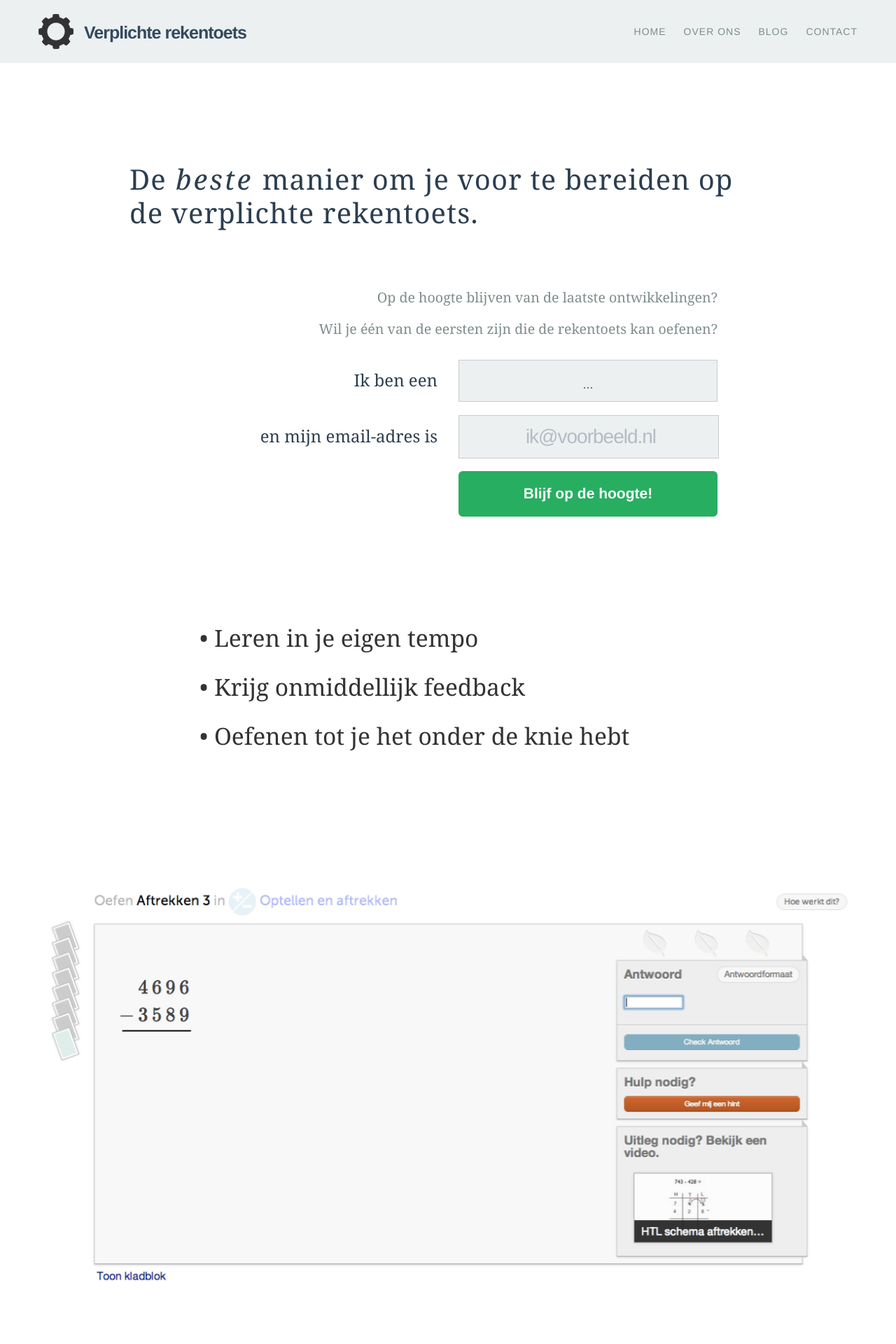
After one commit to nicholaschris/verplichterekentoets, a Flask app: template templates/index9.html in a window 1280 px wide. The commit adds this page. Shown: the top 1920 px of the page at 70% size. Run offline with Flask 2, Linux system fonts and the light colour scheme; the template is opened without the code that fills it, so the values that code supplies are empty; some libraries are stand-ins or nearby versions; some web fonts are replaced.

Commit message:
Design modifications

```diff
--- a/app.yaml
+++ b/app.yaml
@@ -7,7 +7,7 @@
 # using cloud.google.com/console use the "project id" for your application
 # id.
 application: verplichterekentoets
-version: 2
+version: 4
 runtime: python27
 api_version: 1
 threadsafe: yes
--- a/main.py
+++ b/main.py
@@ -27,7 +27,7 @@ class EmailDatabase(ndb.Model):
 @app.route('/')
 @app.route('/<name>')
 def main(name=None):
-    return render_template('index8.html', name=name)
+    return render_template('index9.html', name=name)
 
 @app.route('/thanks', methods=['POST'])
 @app.route('/thanks/<name>', methods=['POST'])
--- a/static/css/style.css
+++ b/static/css/style.css
@@ -5,7 +5,7 @@
 /* 28px */
 /* 24px */
 .welcome-message {
-  padding:120px 160px;
+  padding:120px 160px 80px 160px;
 }
 .welcome-message h6 {
   text-transform: none;
@@ -118,7 +118,8 @@ select#role {
 }
 /*only fo flat-ui free*/body {
   color: #34495e;
-  font-family: "Helvetica Neue", Helvetica, Arial, sans-serif;
+  /*font-family: "Helvetica Neue", Helvetica, Arial, sans-serif;*/
+  font-family: "Georgia", Helvetica, Arial, sans-serif;
   font-size: 14px;
   line-height: 1.231;
 }
@@ -489,7 +490,8 @@ h5,
 .h5,
 h6,
 .h6 {
-  font-family: "Helvetica Neue", Helvetica, Arial, sans-serif;
+  /*font-family: "Helvetica Neue", Helvetica, Arial, sans-serif;*/
+  font-family: "Georgia", Helvetica, Arial, sans-serif;
   color: #2c3e50;
 }
 h1 {
--- /dev/null
+++ b/templates/index9.html
@@ -0,0 +1,222 @@
+<!DOCTYPE html>
+<html lang="en">
+  <head>
+    <meta charset="utf-8">
+    <title>Verplichte Rekentoets</title>
+    <meta name="viewport" content="width=device-width, initial-scale=1.0">
+
+    <link rel="shortcut icon" href="img/gear_small.png">
+
+    <link rel="stylesheet" href="css/bootstrap.css">
+    <link rel="stylesheet" href="css/bootstrap-responsive.css">
+    <link rel="stylesheet" href="css/flat-ui.css">
+
+    <!-- Using only with Flat-UI (free)-->
+            <link rel="stylesheet" href="css/icon-font.css">
+        <!-- end -->
+
+    <link rel="stylesheet" href="css/style.css">
+
+
+    <!-- HTML5 shim, for IE6-8 support of HTML5 elements -->
+    <!--[if lt IE 9]>
+      <script src="../../flat-ui/js/html5shiv.js"></script>
+    <![endif]-->
+  </head>
+
+  <body>
+
+<!-- header-11 -->
+        <header class="header-11 bg-clouds">
+            <div class="container">
+                <div class="navbar span12">
+                    <div class="navbar-inner">
+                        <button type="button" class="btn btn-navbar"> </button>
+                        <a class="brand" href="/"><img src="img/gear_small.png" width="50" height="50" alt=""> Verplichte rekentoets</a>
+                        <div class="nav-collapse collapse pull-right">
+                            <ul class="nav">
+                                <li><a href="/">HOME</a></li>
+                                <li><a href="/overons">OVER ONS</a></li>
+                                <!-- <li><a href="#">PORTFOLIO</a></li> -->
+                                <li><a href="#">BLOG</a></li>
+                                <li><a href="#">CONTACT</a></li>
+                            </ul>
+                        </div>
+                    </div>
+                </div>
+            </div>
+        </header>
+
+        <section class="content-13" style="padding: 20px 0px;">
+            <div class="container">
+                <div class="row">
+                    <div class="">
+                        <form action="/thanks" method="post">
+
+
+                            <div class="welcome-message">
+                                <h3>
+                                    <div style="font-family:'Georgia';font-weight:100;display:block;letter-spacing:1.1px;">
+                                        De<span style="letter-spacing:3px;"><em> beste </em></span>manier om je voor te bereiden op de verplichte rekentoets.
+                                    </div>
+                                    <!-- <div style="display:block;font-size:0.7em;">Op de hoogte blijven van de laatste ontwikkelingen?</div> -->
+                                </h3>
+                            </div>
+                            <div class="offset2 span8">
+                                <div style="display:block;font-size:1.4em;text-align:right;padding-bottom:20px;">Op de hoogte blijven van de laatste ontwikkelingen?</div>
+                                <div style="display:block;font-size:1.4em;text-align:right;padding-bottom:30px;">Wil je één van de
+eersten zijn die de rekentoets kan oefenen?</div>
+                              <div class="row" style="margin-bottom:20px;">
+                                <div class="span4 align-right" style="height:60px;">
+                                  <span style="backgound-color:#fff;line-height:60px;font-size:1.3em;color:#333">
+                                    <h6 style="line-height:60px;margin: 0;text-align:right;text-transform:none">Ik ben een</h6></span>
+                                </div>
+                                <div id="email-signup" class="span4"   style="height:60px;line-height:60px;text-align:center;">
+                                  <select id="role" name="list" value="Ik_ben" class="bg-clouds select-block span4"  style="height:60px;line-height:60px;margin: 0;text-align:center;">
+                                    <option value="0"> ...</option>
+                                    <option value="leraar">
+                                        <span style="text-align:center;backgound-color:#ECF0F1;line-height:60px;font-size:1.3em;color:#333;line-height:60px;">
+                                            <h6 style="line-height:60px;margin: 0;text-align:center;">
+                                                leraar</h6></span>
+                                    </option>
+                                    <option value="student">
+                                        <span style="text-align:center;backgound-color:#ECF0F1;line-height:60px;font-size:1.3em;color:#333;line-height:60px;">
+                                            <h6 style="line-height:60px;margin: 0;text-align:center;">
+                                                student</h6></span>
+                                    </option>
+                                    <option value="ouder">
+                                        <span style="text-align:center;backgound-color:#ECF0F1;line-height:60px;font-size:1.3em;color:#333;line-height:60px;">
+                                            <h6 style="line-height:60px;margin: 0;text-align:center;">
+                                                ouder</h6></span>
+                                    </option>
+                                    <option value="innovator">
+                                        <span style="text-align:center;backgound-color:#ECF0F1;line-height:60px;font-size:1.3em;color:#333;line-height:60px;">
+                                            <h6 style="line-height:60px;margin: 0;text-align:center;">
+                                                innovator</h6></span>
+                                    </option>
+                                    <option value="bijdrager">
+                                        <span style="text-align:center;backgound-color:#ECF0F1;line-height:60px;font-size:1.3em;color:#333;line-height:60px;">
+                                            <h6 style="line-height:60px;margin: 0;text-align:center;">
+                                                bijdrager</h6></span>
+                                    </option>
+                                  </select>
+                                </div>
+                              </div>
+                              <div class="row" style="margin-bottom:20px;">
+                                <div class="span4 align-right" style="height:60px;">
+                                    <span style="line-height:60px;font-size:1.2em;color:#333">
+                                        <h6 style="line-height:60px;margin: 0;text-align:right;text-transform:none">en mijn email-adres is</h6>
+                                    </span>
+                                </div>
+                                <div id="email-signup" class="span4 bg-clouds" style="background-color:#ECF0F1;line-height:60px;height:60px;background-color:#fff">
+                                    <input name="email_address" type="text" placeholder='ik@voorbeeld.nl' spellcheck="false" class="span4" style="width:100%;height:60px;text-align:center;font-weight:500;letter-spacing:-1px;height:auto;margin:0px 0px 5px 0px;border:0px;padding:0px;font-size:2.0em;line-height:60px;background-color:#ECF0F1;border: 1px solid #cccccc;">
+                                </div>
+                              </div>
+                              <div class="row" style="margin-bottom:20px;">
+                                <div class="span4"></div>
+                                <div class="span4">
+                                    <button id="subscribe-button" class="btn btn-large btn-block btn-primary" type="submit">
+                                        <b>Blijf op de hoogte!</b>
+                                    </button>
+                                </div>
+                                </div>
+                            </div>
+                        </form>
+                </div>
+              </div>
+            </div>
+        </section>
+
+        <section style="padding: 100px 0px;">
+            <div class="container">
+                <div class="offset2 span7">
+                    <div class="features" style="">
+                        <span style="line-height:60px;font-size:1.2em;color:#333"><p>&bull; Leren in je eigen tempo</p></span>
+                    </div>
+                    <div class="features" style="">
+                        <span style="line-height:60px;font-size:1.2em;color:#333"><p>&bull; Krijg onmiddellijk feedback</p></span>
+                    </div>
+                    <div class="features" style="">
+                        <span style="line-height:60px;font-size:1.2em;color:#333"><p> &bull; Oefenen tot je het onder de knie hebt</p></span>
+                    </div>
+                </div>
+            </div>
+        </section>
+
+        <section class="simple-block" id="overview">
+            <div id="khan-exercise-container" class="container">
+                <div id="khan-exercise-example"><img src="img/khan-example.png"></div>
+            </div>
+        </section>
+
+        <section class="simple-block" id="overview">
+            <div class="container">
+                <div class="holder">
+                    <p class="span8" style="font-size:1.1em;padding:40px 0px;font-family:'Georgia';font-weight:100;letter-spacing:1.5px;">
+                        Met de van de verplichte rekentoets per schooljaar 2014-2015 moeten scholen hun leerlingen opeens klaar stomen voor een extra toets.
+
+                        Door het huidige tekort aan leerkrachten is het voor veel scholen lastig om hier extra aandacht aan te geven.
+
+                        Omdat leerlingen wel goed voorbereid moeten worden hebben we deze website gemaakt, zo kunnen ze zelf het heft in handen nemen.
+                    </p>
+                </div>
+            </div>
+        </section>
+
+         <section class="header-11-sub bg-clouds">
+            <div class="container">
+                <div class="row">
+                        <div class="span4" style="background-color:#BDC3C7;padding:20px;height:100px">
+                            <p style="font-size:1em;">Wil je op de hoogte gehouden worden van de ontwikkeling van dit platform? Wil je één van de eersten zijn die de kans krijgt het te gebruiken? Laat dan hier je e-mail achter en we nemen contact met je op.</p>
+                        </div>
+                        <div class="span4">
+                                <input name="email_address" type="text" placeholder='ik@voorbeeld.nl' spellcheck="false" class="span5" style="text-align:center;font-weight:500;letter-spacing:-1px;height:auto;margin:0px 0px 5px 0px;border:0px;padding:0px;max-width:100%;font-size:2.0em;line-height:60px;background-color:#fff">
+                        </div>
+                        <div class="span4">
+                            <button id="subscribe-button" class="btn btn-large btn-block btn-primary" type="submit">
+                                <b>Blijf op de hoogte!</b>
+                            </button>
+
+                        </div>
+                        <div class="span3" style="height:60px">
+                            <input type="checkbox" name="testers" value="beta"> <span class="" style="line-height:50px;color:#333;padding:5px;margin:5px;">Would you like to beta test?</span>
+                        </div>
+                </div>
+            </div>
+        </section>
+
+<!-- footer-2 -->
+        <footer class="footer-2 bg-midnight-blue">
+            <div class="container">
+                <nav class="pull-left">
+                    <ul>
+                        <li class="active"><a href="/">Home</a></li>
+                        <!-- <li><a href="#">Over Ons</a></li>
+                        <li><a href="#">Blog</a></li>
+                        <li><a href="#">Contact</a></li> -->
+                    </ul>
+                </nav>
+                <div class="social-btns pull-right">
+                    <a href="#"><div class="fui-vimeo"> </div><div class="fui-vimeo"> </div></a>
+                    <a href="#"><div class="fui-facebook"> </div><div class="fui-facebook"> </div></a>
+                    <a href="#"><div class="fui-twitter"> </div><div class="fui-twitter"> </div></a>
+                </div>
+                <div class="additional-links">
+                </div>
+            </div>
+        </footer>
+
+
+    <!-- Placed at the end of the document so the pages load faster -->
+    <script src="js/jquery-1.8.3.min.js"></script>
+    <script src="js/bootstrap.min.js"></script>
+    <!--[if lt IE 8]>
+      <script src="../../flat-ui/js/icon-font-ie7.js"></script>
+    <![endif]-->
+    <script src="js/startup-kit.js"></script>
+    <script src="js/script.js"></script>
+    <script type="text/javascript">
+        // $('#khan-exercise-example').load('http://sandbox.iktel.nl/exercises/order_of_operations.html #problem-area');
+    </script>
+  </body>
+</html>
```
Also changed, not shown: 1 other file.
